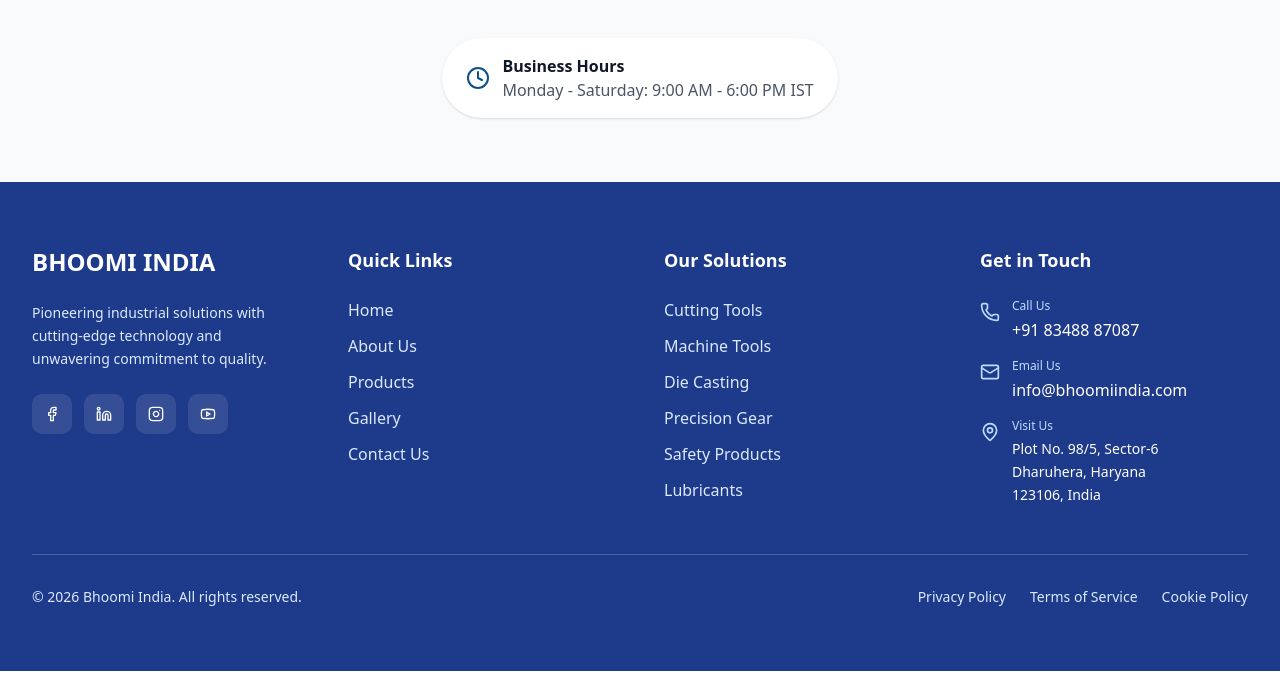
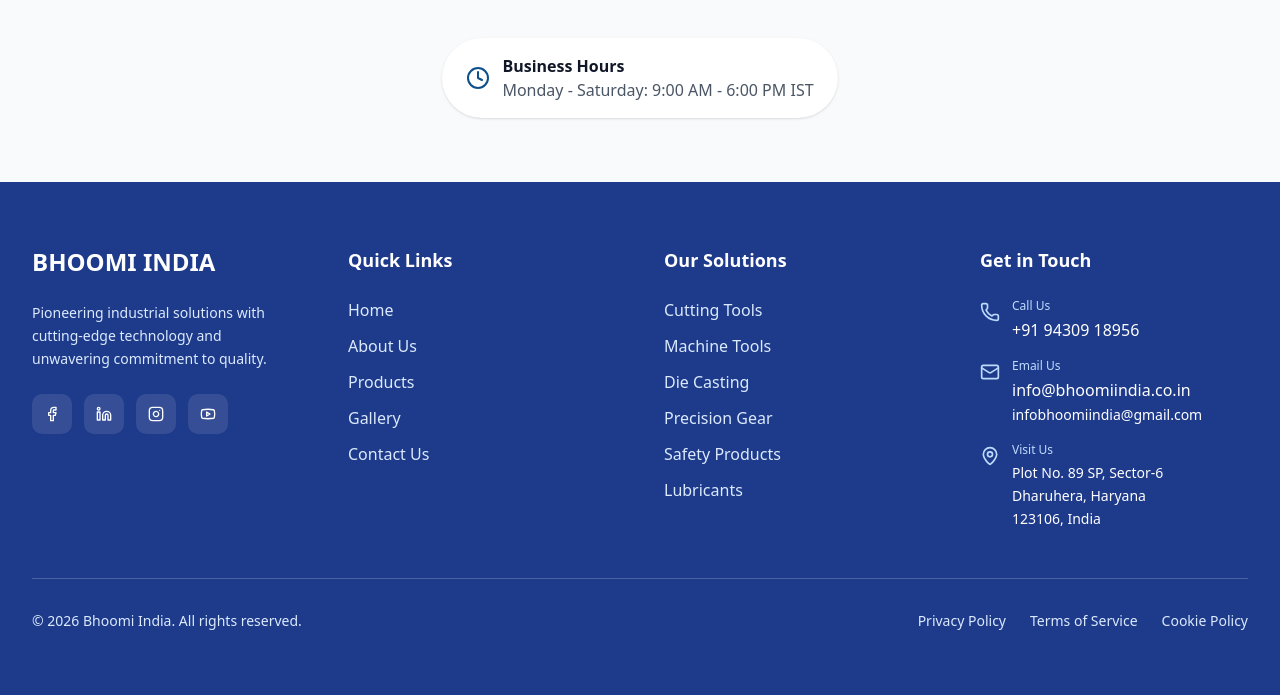
Before and after one commit to GitYashRepo/bhoomiIndia, a Next.js app in the folder bhoomiindia/: page /contact in a window 1280 px wide. Shown: the part 2079-2774 px from the top of the page. Before the commit the page ends 2750 px from the top, so only its background shows below. Built offline with nearby package versions, Linux system fonts and the light colour scheme; no server answers.

Commit message:
fixed ph no.

```diff
--- a/bhoomiindia/src/app/webcomp/Footer.jsx
+++ b/bhoomiindia/src/app/webcomp/Footer.jsx
@@ -82,8 +82,8 @@ export default function Footer() {
                         <Phone className="w-5 h-5 text-blue-200 mt-1 flex-shrink-0" />
                         <div>
                            <p className="text-xs text-blue-200 mb-1">Call Us</p>
-                           <a href="tel:+918348887087" className="text-white hover:text-blue-100 transition-colors">
-                              +91 83488 87087
+                           <a href="tel:+919430918956" className="text-white hover:text-blue-100 transition-colors">
+                              +91 94309 18956
                            </a>
                         </div>
                      </div>
@@ -96,7 +96,13 @@ export default function Footer() {
                               href="mailto:info@bhoomiindia.com"
                               className="text-white hover:text-blue-100 transition-colors break-all"
                            >
-                              info@bhoomiindia.com
+                              info@bhoomiindia.co.in
+                           </a><br />
+                           <a
+                              href="mailto:info@bhoomiindia.com"
+                              className="text-white text-sm hover:text-blue-100 transition-colors break-all"
+                           >
+                              infobhoomiindia@gmail.com
                            </a>
                         </div>
                      </div>
@@ -106,7 +112,7 @@ export default function Footer() {
                         <div>
                            <p className="text-xs text-blue-200 mb-1">Visit Us</p>
                            <p className="text-white text-sm leading-relaxed">
-                              Plot No. 98/5, Sector-6
+                              Plot No. 89 SP, Sector-6
                               <br />
                               Dharuhera, Haryana
                               <br />
--- a/bhoomiindia/src/app/webcomp/Navbar.jsx
+++ b/bhoomiindia/src/app/webcomp/Navbar.jsx
@@ -87,8 +87,8 @@ export function Navbar() {
                               d="M3 5a2 2 0 012-2h3.28a1 1 0 01.948.684l1.498 4.493a1 1 0 01-.502 1.21l-2.257 1.13a11.042 11.042 0 005.516 5.516l1.13-2.257a1 1 0 011.21-.502l4.493 1.498a1 1 0 01.684.949V19a2 2 0 01-2 2h-1C9.716 21 3 14.284 3 6V5z"
                            />
                         </svg>
-                        <a href="tel:+918348887087">
-                           <span>PH: +91 83488 87087</span>
+                        <a href="tel:+919430918956">
+                           <span>PH: +91 94309 18956</span>
                         </a>
                      </div>
                      <div className="flex items-center gap-2">
```
